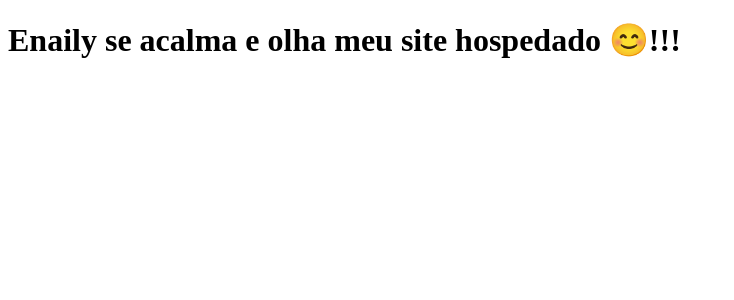
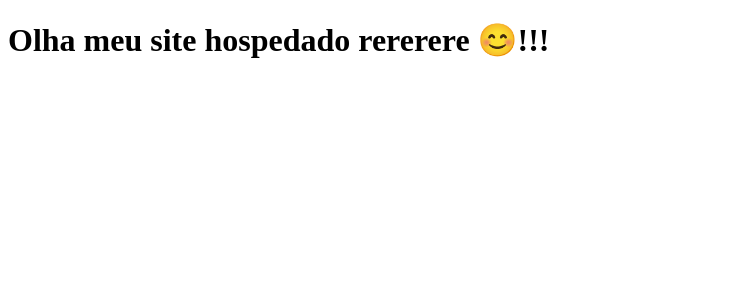
Before and after one commit to LeonardoSoleira2/clone-tabnews, a Next.js app: page / in a window 1280 px wide. Shown: the top 300 px of the page, without its empty margins (0-734 px from the left). Built offline with nearby package versions, Linux system fonts and the light colour scheme.

Commit message:
Alterando frase

```diff
--- a/pages/index.js
+++ b/pages/index.js
@@ -1,4 +1,4 @@
 function Home() {
-  return <h1>Enaily se acalma e olha meu site hospedado 😊!!!</h1>;
+  return <h1>Olha meu site hospedado rererere 😊!!!</h1>;
 }
 export default Home;
```
